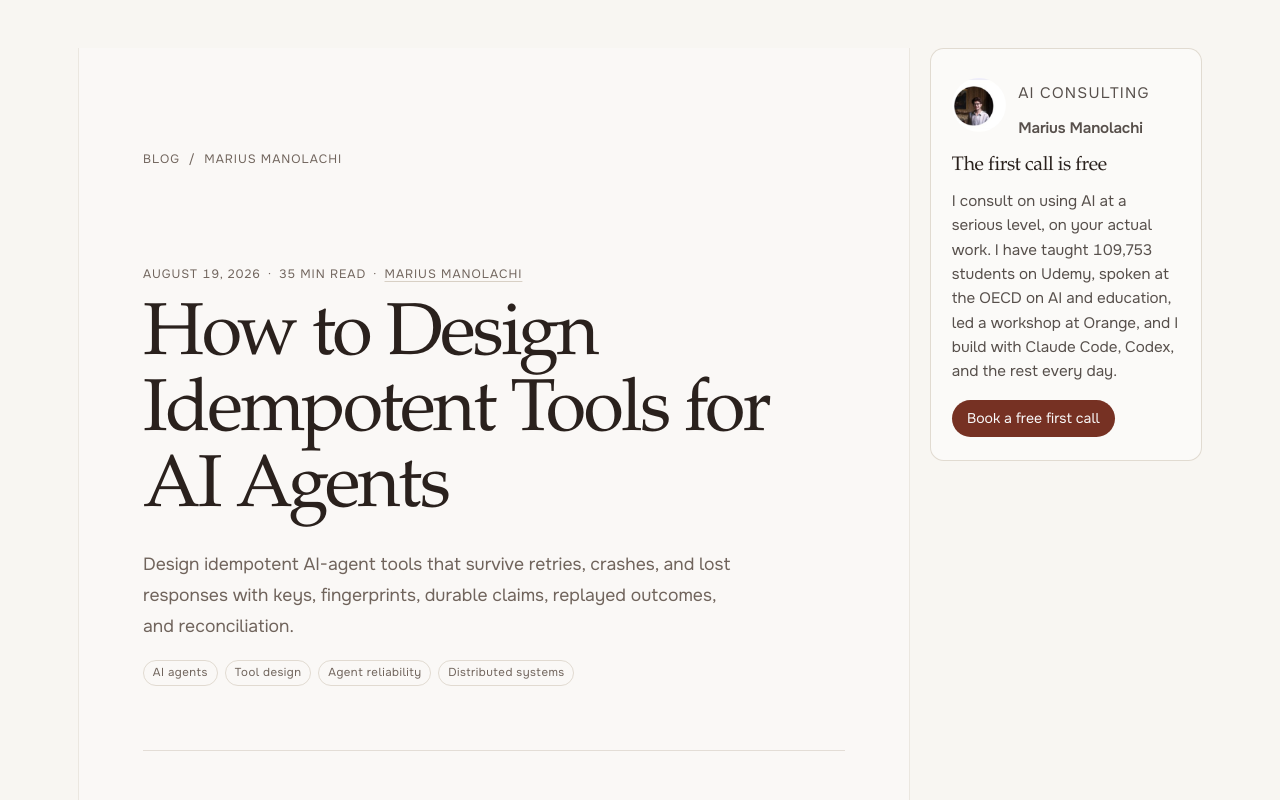
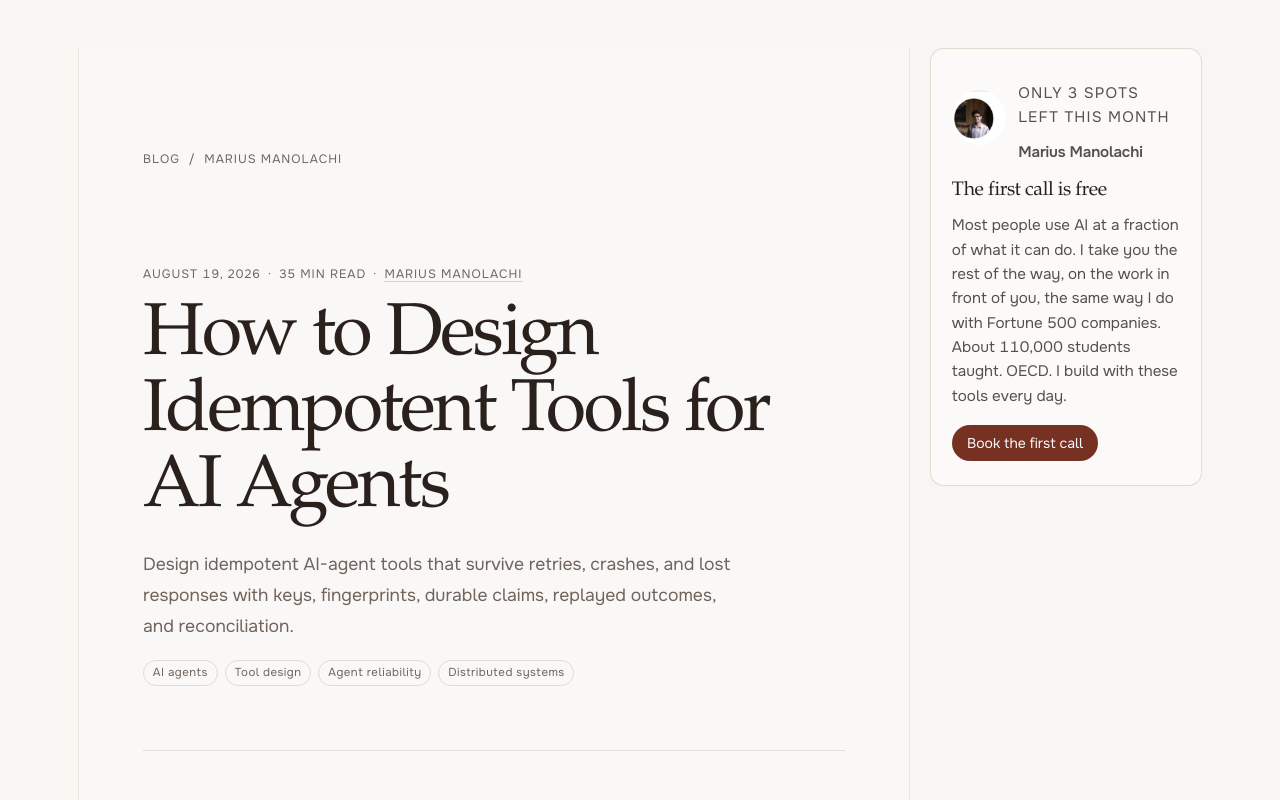
Before and after one commit to marius-manola/personal-brand, a Next.js app: page /blog/how-to-design-idempotent-tools-for-ai-agents in a window 1280 px wide. Shown: the top 800 px of the page. Built offline with nearby package versions, Linux system fonts and the light colour scheme.

Commit message:
Tighten the free-call card and put three spots on consulting
The blog box now leads with scarcity, a free first call, Fortune 500
work, and a direct Cal ask. Learn-ai uses the same three-spots line.

```diff
--- a/app/components/BlogCallCard.tsx
+++ b/app/components/BlogCallCard.tsx
@@ -1,5 +1,5 @@
 import Image from 'next/image';
-import { calendarUrl } from '@/app/data/learn-ai';
+import { calendarUrl, spotsNote } from '@/app/data/learn-ai';
 
 export default function BlogCallCard() {
   return (
@@ -14,15 +14,16 @@ export default function BlogCallCard() {
             className="blog-call-photo"
           />
           <div>
-            <p className="blog-call-kicker">AI consulting</p>
+            {spotsNote ? <p className="blog-call-kicker">{spotsNote}</p> : null}
             <p className="blog-call-name">Marius Manolachi</p>
           </div>
         </div>
         <h2>The first call is free</h2>
         <p>
-          I consult on using AI at a serious level, on your actual work. I have
-          taught 109,753 students on Udemy, spoken at the OECD on AI and education,
-          led a workshop at Orange, and I build with Claude Code, Codex, and the rest every day.
+          Most people use AI at a fraction of what it can do. I take you the
+          rest of the way, on the work in front of you, the same way I do with
+          Fortune 500 companies. About 110,000 students taught. OECD. I build
+          with these tools every day.
         </p>
         <a
           href={calendarUrl}
@@ -30,7 +31,7 @@ export default function BlogCallCard() {
           target="_blank"
           rel="noopener noreferrer"
         >
-          Book a free first call
+          Book the first call
         </a>
       </div>
     </aside>
--- a/app/data/learn-ai.ts
+++ b/app/data/learn-ai.ts
@@ -16,8 +16,9 @@ export const calendarUrl = 'https://cal.com/mariusmanola/30min';
 // a lead always has some way to reach you. Not a delivery target.
 export const contactEmail = process.env.LEAD_CONTACT_EMAIL || 'mariusmanola@gmail.com';
 
-// Shown in the hero badge and the closing panel. Set to 0 to hide both.
-export const spotsOpen = 5;
+// Shown in the hero badge, the closing panel, and the blog call card. Set to 0 to hide.
+export const spotsOpen = 3;
+export const spotsNote = spotsOpen > 0 ? `Only ${spotsOpen} spots left this month` : '';
 
 // Sits beside the availability chip in the hero. People want to see who they'd be
 // handing $300 to before they read anything else.
--- a/app/learn-ai/page.tsx
+++ b/app/learn-ai/page.tsx
@@ -24,6 +24,7 @@ import {
   qualifier,
   quietLinks,
   spotsOpen,
+  spotsNote,
   teamsNote,
   usageChoices,
   testimonial,
@@ -108,7 +109,7 @@ export default function LearnAI() {
                     <span className="spots-badge">
                       <span className="spots-dot" aria-hidden="true" />
                       <AnimatedShinyText className="mx-0 max-w-none text-[hsl(var(--muted-foreground))]">
-                        {spotsOpen} spots open this month
+                        {spotsNote}
                       </AnimatedShinyText>
                     </span>
                   )}
@@ -274,7 +275,7 @@ export default function LearnAI() {
                   <QualifyForm
                     heading={qualifier.heading}
                     intro={qualifier.intro}
-                    spotsNote={spotsOpen > 0 ? `${spotsOpen} spots open this month` : undefined}
+                    spotsNote={spotsNote || undefined}
                     fields={qualifier.fields}
                     projectChoices={projectChoices}
                     usageChoices={usageChoices}
```
